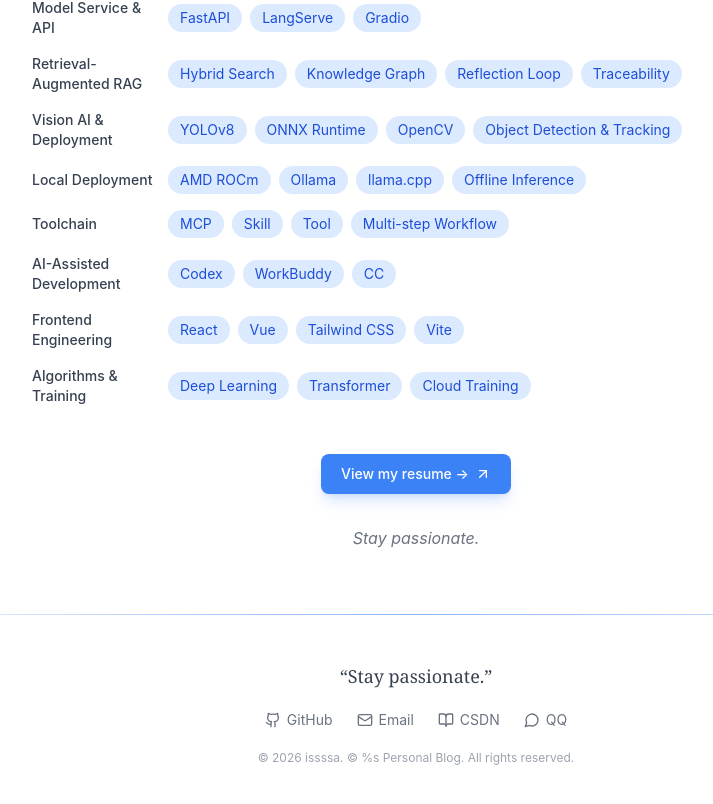
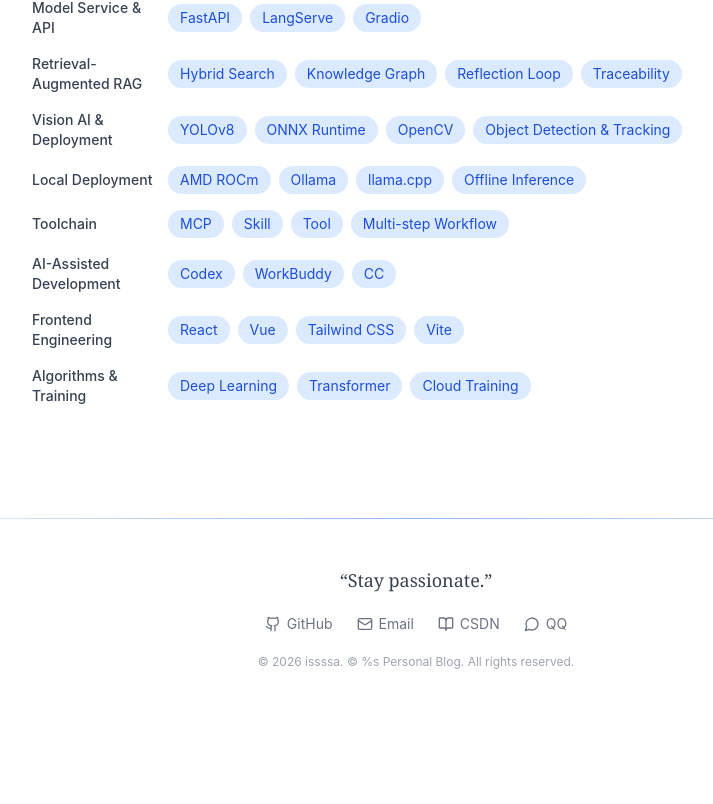
Before and after one commit to duk-destiny/blog, a React (Vite) app: page /about in a window 1280 px wide. Shown: the part 1514-2318 px from the top of the page, without its empty margins (224-937 px from the left). After the commit the page ends 2232 px from the top, so only its background shows below. Built offline with nearby package versions, Linux system fonts and the light colour scheme.

Commit message:
chore: remove resume button and motto from About page

```diff
--- a/src/pages/About.tsx
+++ b/src/pages/About.tsx
@@ -1,10 +1,9 @@
-import { Link } from 'react-router-dom';
 import { useScrollAnimation } from '@/hooks/useScrollAnimation';
 import { useLanguage } from '@/hooks/useLanguage';
 import Layout from '@/components/Layout';
 import { siteConfig } from '@/config/siteConfig';
 import type { TranslationKeys } from '@/i18n-resources';
-import { ArrowUpRight, Github, Mail, BookOpen } from 'lucide-react';
+import { Github, Mail, BookOpen } from 'lucide-react';
 
 type SkillItem = string | { key: TranslationKeys };
 type SkillGroup = { titleKey: TranslationKeys; items: SkillItem[] };
@@ -56,12 +55,11 @@
 ];
 
 export default function About() {
-  const { t, language } = useLanguage();
+  const { t } = useLanguage();
   const { ref: heroRef, isVisible: heroVisible } = useScrollAnimation();
   const { ref: journeyRef, isVisible: journeyVisible } = useScrollAnimation();
   const { ref: interestsRef, isVisible: interestsVisible } = useScrollAnimation();
   const { ref: abilityRef, isVisible: abilityVisible } = useScrollAnimation();
-  const { ref: contactRef, isVisible: contactVisible } = useScrollAnimation();
 
   const sectionTitle = (text: string) => (
     <h2 className="font-serif text-2xl font-bold mb-5 text-gray-900 dark:text-gray-100 flex items-center gap-2">
@@ -197,24 +195,6 @@
                 ))}
               </div>
             </section>
-
-            <section
-              ref={contactRef as React.RefObject<HTMLElement>}
-              className={`${contactVisible ? 'animate-fade-up' : 'opacity-0'}`}
-            >
-              <div className="mt-6 text-center">
-                <Link
-                  to="/resume"
-                  className="inline-flex items-center gap-1.5 px-5 py-2.5 rounded-lg bg-primary text-white text-sm font-medium hover:bg-primary/90 transition-colors shadow-lg shadow-primary/20"
-                >
-                  {t('aboutGoToResume')}
-                  <ArrowUpRight size={16} />
-                </Link>
-              </div>
-              <p className="mt-8 text-center text-gray-500 dark:text-gray-400 italic">
-                {language === 'zh' ? siteConfig.user.motto.zh : siteConfig.user.motto.en}
-              </p>
-            </section>
           </div>
         </div>
       </div>
```
